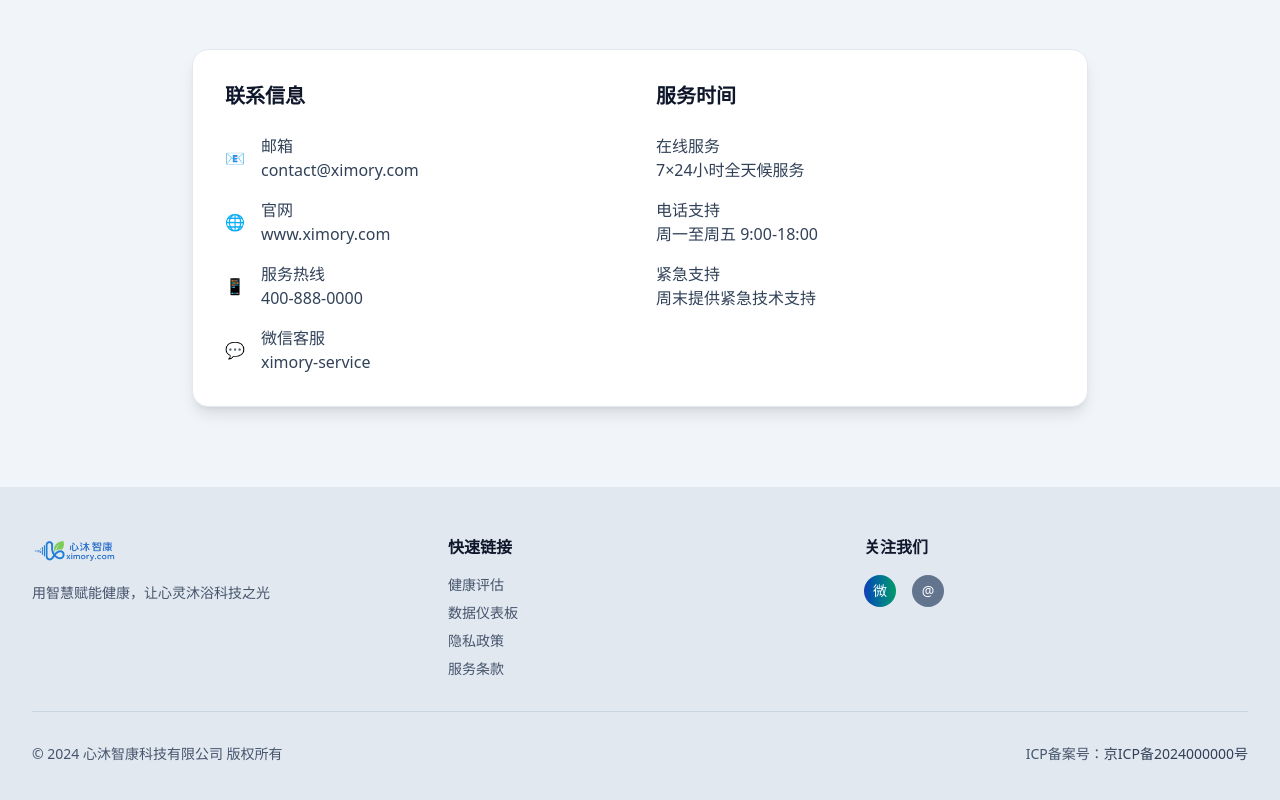
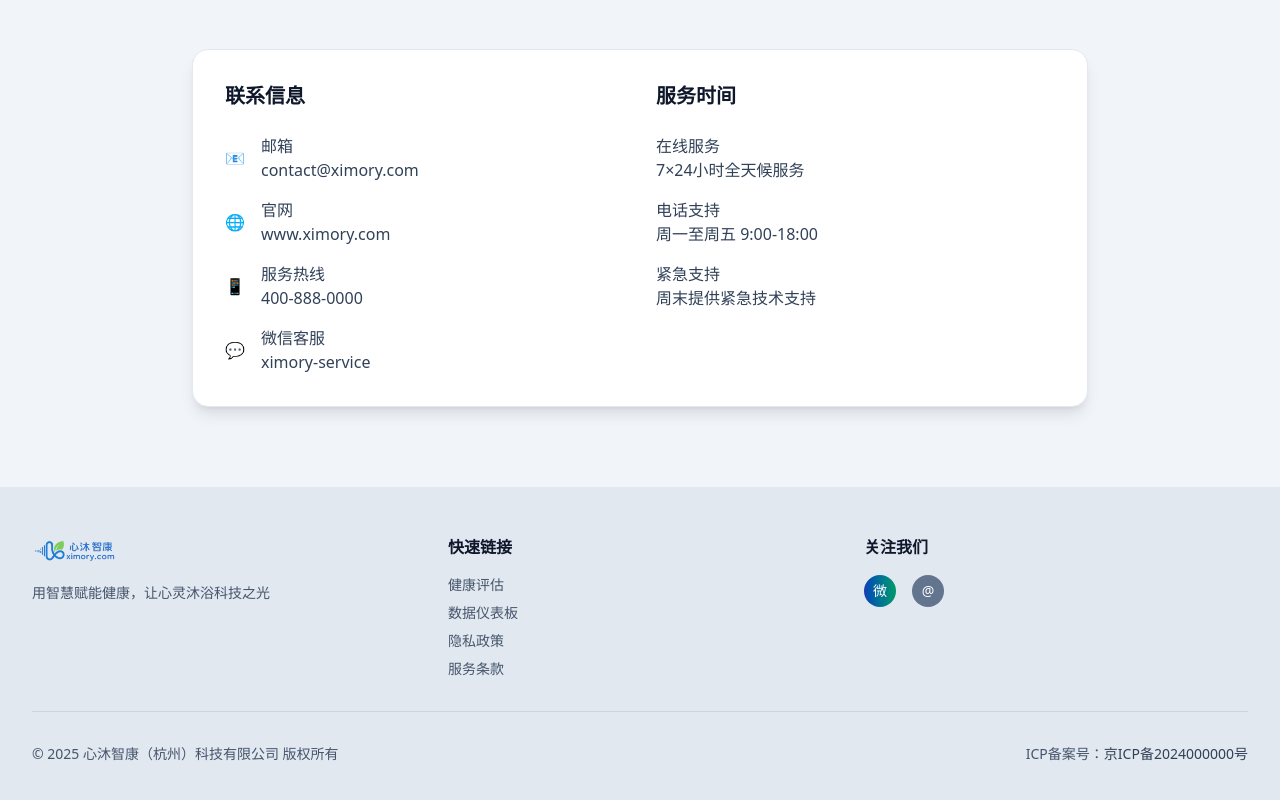
Before and after one commit to ximory-com/ximory.com, a React (Vite) app: page / in a window 1280 px wide. Shown: the part 1915-2715 px from the top of the page. Built offline with nearby package versions, Linux system fonts and the light colour scheme.

Commit message:
更新 Home.jsx
手工改了些内容测试跟 ManusAI 的协作

```diff
--- a/src/pages/Home.jsx
+++ b/src/pages/Home.jsx
@@ -333,7 +333,7 @@ const Home = ({ showPage, isEnglish }) => {
           <div className="border-t border-slate-300 pt-8">
             <div className="flex flex-col md:flex-row justify-between items-center text-slate-600 text-sm">
               <p>
-                © 2024 {isEnglish ? 'Ximory Technology Co., Ltd. All rights reserved.' : '心沐智康科技有限公司 版权所有'}
+                © 2025 {isEnglish ? 'Ximory Technology Co., Ltd. All rights reserved.' : '心沐智康（杭州）科技有限公司 版权所有'}
               </p>
               <p className="mt-2 md:mt-0">
                 {isEnglish ? 'ICP License: ' : 'ICP备案号：'}
```
